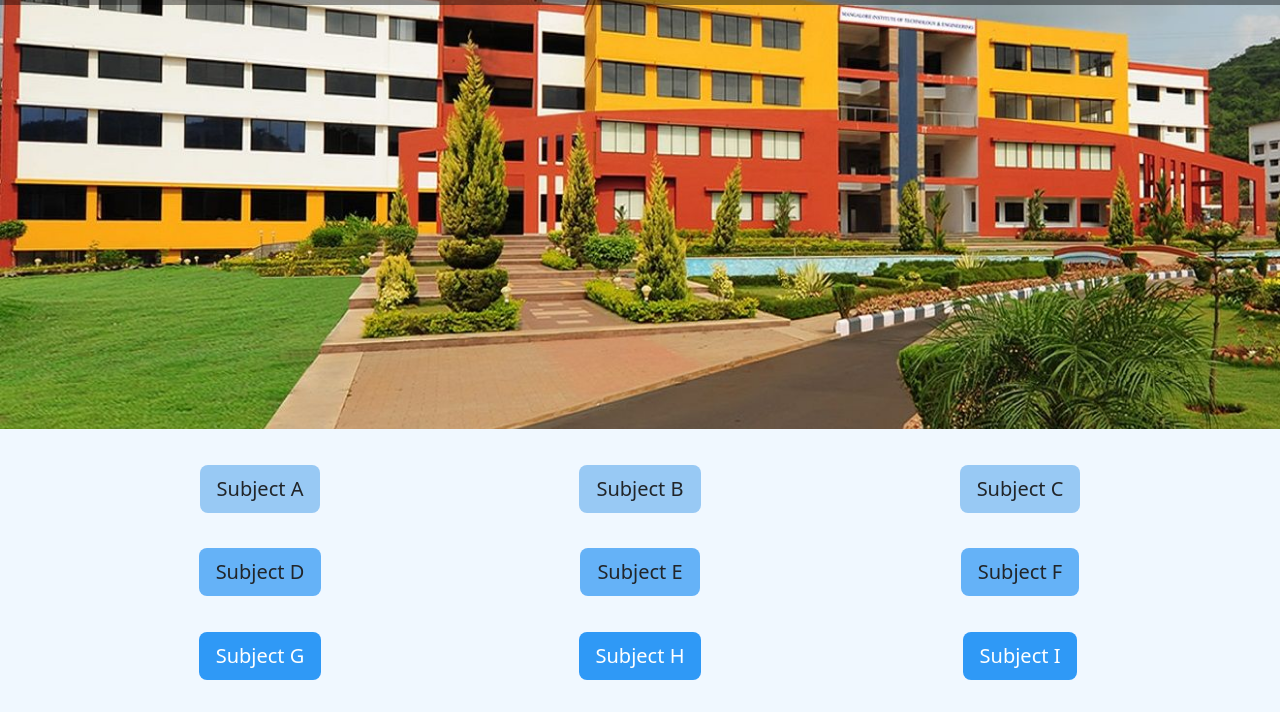
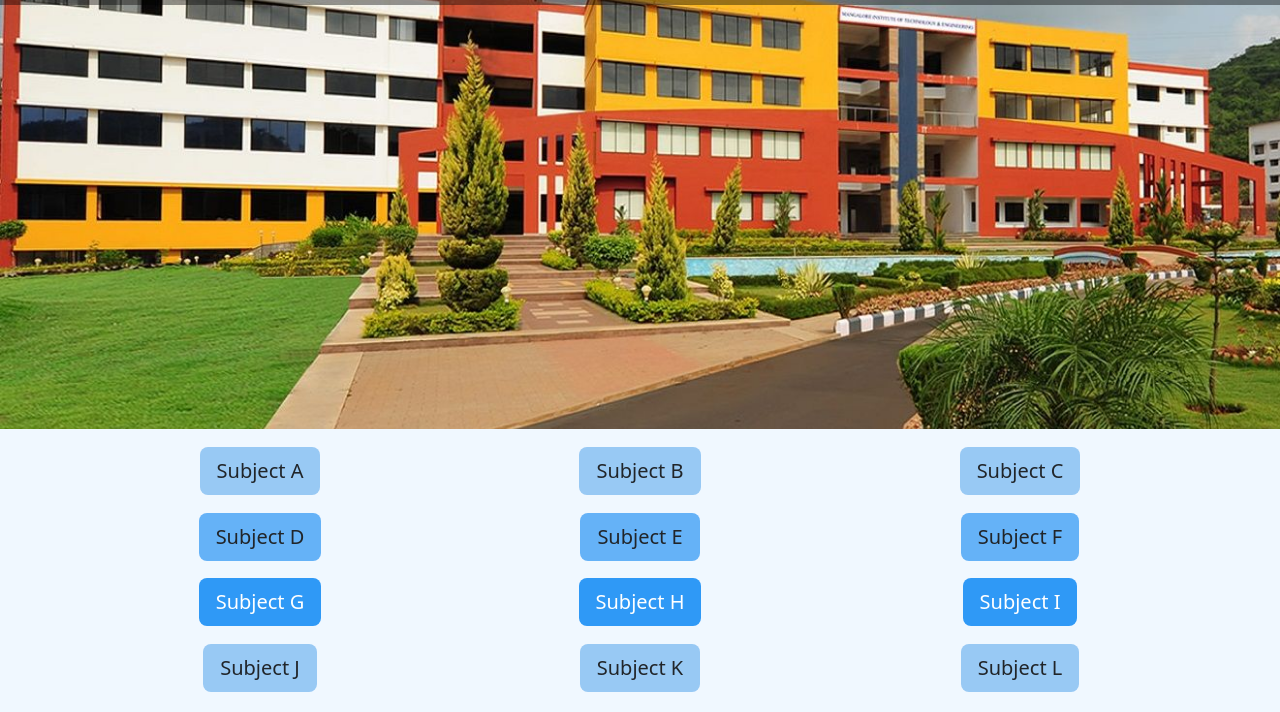
Before and after one commit to sujalmh/form, a plain HTML site: page index.html in a window 1280 px wide. Shown: the part 51-763 px from the top of the page. Drawn offline with nearby package versions, Linux system fonts and the light colour scheme.

Commit message:
margintop

```diff
--- a/styles.css
+++ b/styles.css
@@ -36,17 +36,17 @@ nav{
 
 .r1 button{
   background-color: rgb(152, 201, 244);
-  margin-top: 10%;
+  margin-top: 5%;
 
 
 }
 .r2 button{
   background-color: rgb(101, 178, 247);
-  margin-top: 10%;
+  margin-top: 5%;
 
 }
 .r3 button{
-  background-color: rgb(47, 153, 246);  margin-top: 10%;
+  background-color: rgb(47, 153, 246);  margin-top: 5%;
 
   color: white;
 }
```
